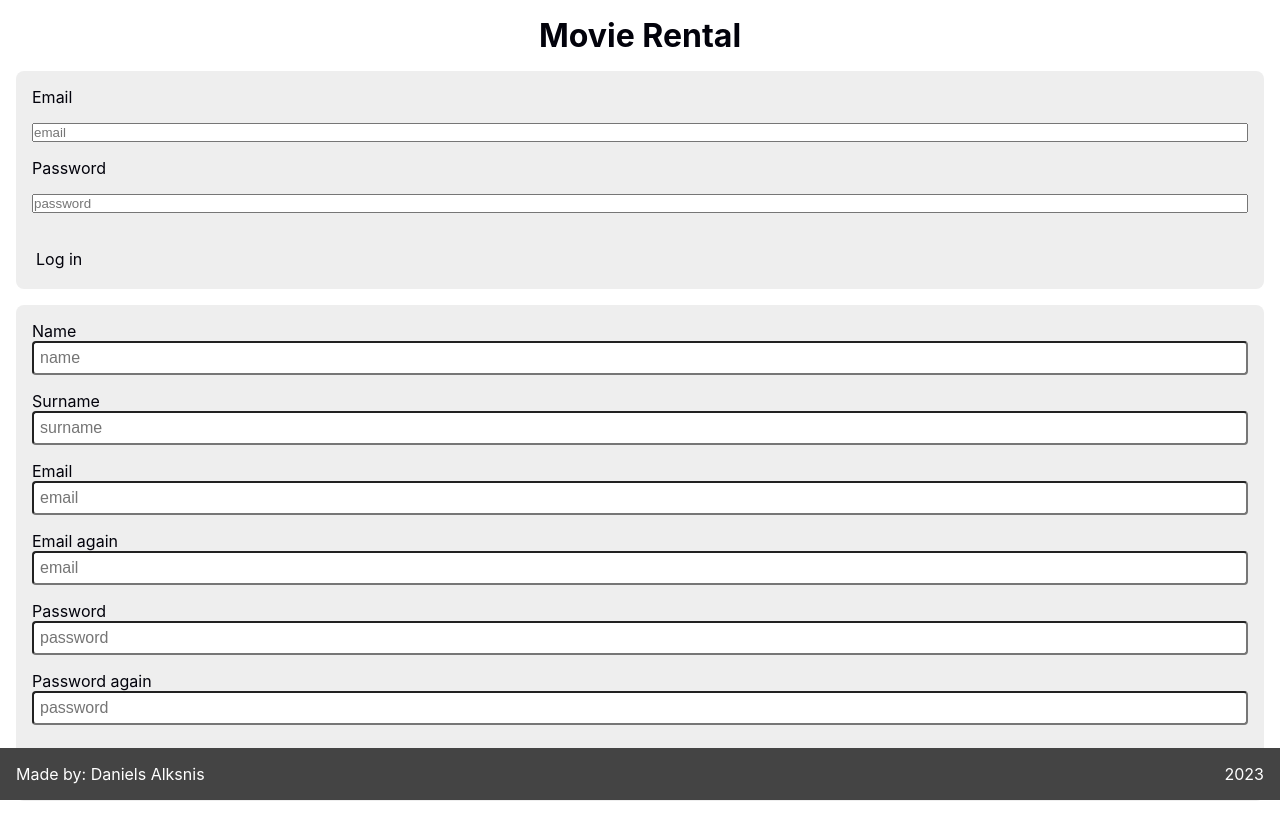
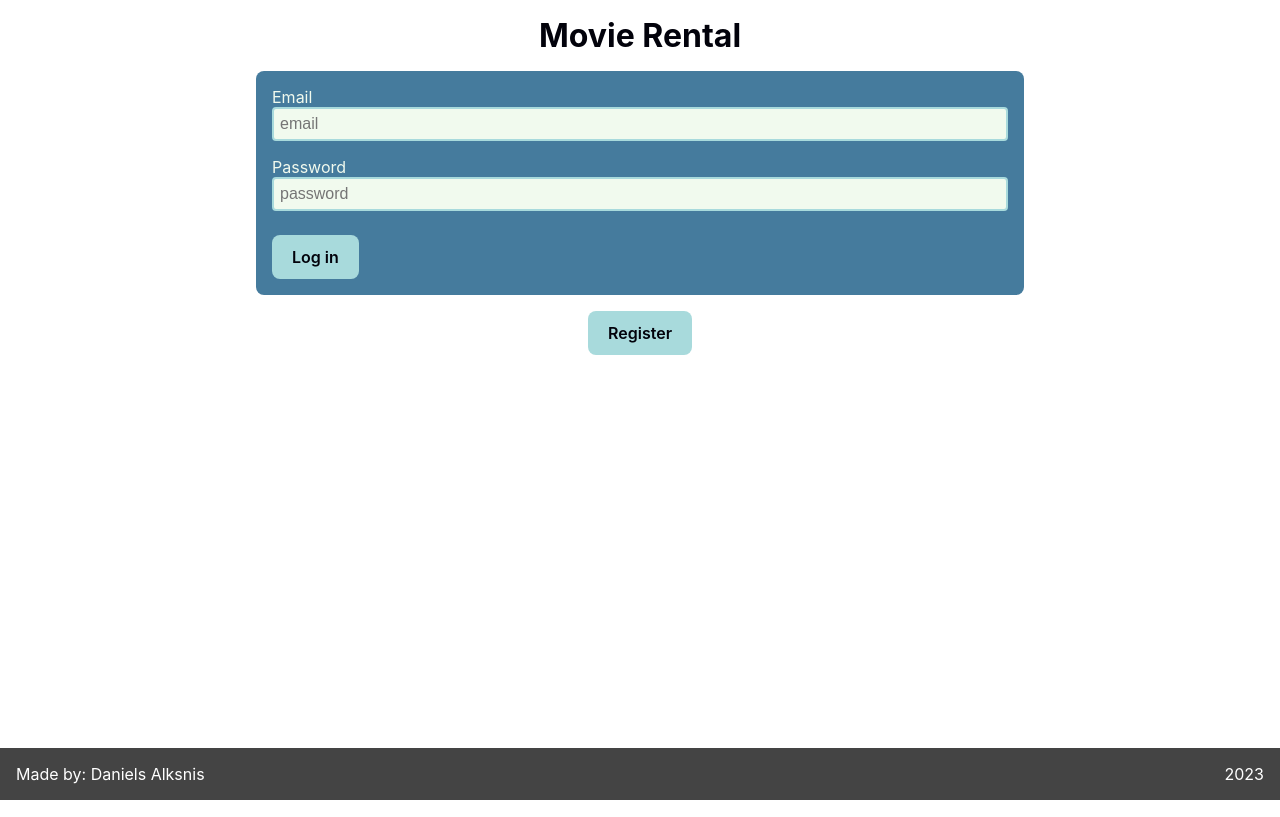
Before and after one commit to deimoss123/react-movie-app, a React (Vite) app: page /login in a window 1280 px wide. Built offline with nearby package versions, Linux system fonts and the light colour scheme.

Commit message:
Improve login page styling

```diff
--- a/src/routes/login.tsx
+++ b/src/routes/login.tsx
@@ -4,6 +4,7 @@ import { useEffect, useState } from 'react';
 import { YourMovie } from './your-movies';
 import useAuth from '../auth';
 import getRegisteredUsers from '../util/getRegisteredUsers';
+import Button from '../components/Button';
 
 function TextInput({
   name,
@@ -52,29 +53,6 @@ export interface InputFieldOptions {
 }
 
 const inputFields: InputFieldOptions[] = [
-  // {
-  //   name: 'loginEmail',
-  //   label: 'Email',
-  //   placeholder: 'email',
-  //   validateFunc: inputValue => {
-  //     if (!emailRegex.test(inputValue)) {
-  //       return { valid: false, msg: 'Invalid email' };
-  //     }
-  //     return { valid: true };
-  //   },
-  // },
-  // {
-  //   name: 'loginPassword',
-  //   label: 'Password',
-  //   placeholder: 'password',
-  //   type: 'password',
-  //   validateFunc: inputValue => {
-  //     if (inputValue.length < 2) {
-  //       return { valid: false, msg: 'Must be 8 or more symbols long' };
-  //     }
-  //     return { valid: true };
-  //   },
-  // },
   {
     name: 'name',
     label: 'Name',
@@ -166,6 +144,7 @@ export default function LoginPage() {
     password: '',
     passwordAgain: '',
   });
+  const [isRegisterOpen, setRegisterOpen] = useState(false);
   const { login, authed } = useAuth();
 
   useEffect(() => {
@@ -185,15 +164,16 @@ export default function LoginPage() {
     const foundUser = registeredUsers.find(
       user => user.email === formData.loginEmail
     );
+
     if (!foundUser) {
       // TODO: show that user is not registered
-      alert('user not registered');
+      alert('User not registered');
       return;
     }
 
     if (foundUser.password !== formData.loginPassword) {
       // TODO: incorrect password
-      alert('incorrect password');
+      alert('Incorrect password');
       return;
     }
 
@@ -207,7 +187,22 @@ export default function LoginPage() {
   const onSubmitRegister = (e: React.FormEvent) => {
     e.preventDefault();
 
-    // TODO: form validation
+    if (!isRegisterOpen) {
+      setRegisterOpen(true);
+      return;
+    }
+
+    let isValid = true;
+    for (const field of inputFields) {
+      const validateRes = field.validateFunc(formData[field.name], formData);
+      if (!validateRes.valid) {
+        isValid = false;
+        break;
+      }
+    }
+
+    if (!isValid) return;
+
     const newUser: User = {
       name: formData.name,
       surname: formData.surname,
@@ -226,9 +221,14 @@ export default function LoginPage() {
     });
   };
 
+  const openRegister = () => {
+    setRegisterOpen(true);
+  };
+
   return (
     <div className={styles.loginPage}>
       <form onSubmit={onSubmitLogin}>
+        <div className={styles.inputWrapper}>
           <TextInput
             name="loginEmail"
             label="Email"
@@ -236,6 +236,8 @@ export default function LoginPage() {
             onChange={handleInputChange}
             formData={formData}
           />
+        </div>
+        <div className={styles.inputWrapper}>
           <TextInput
             name="loginPassword"
             label="Password"
@@ -244,13 +246,23 @@ export default function LoginPage() {
             formData={formData}
             type="password"
           />
+        </div>
 
-        <button type="submit">Log in</button>
+        <Button text="Log in" type="submit" />
       </form>
+      {!isRegisterOpen ? (
+        <div className={styles.registerOpenWrapper}>
+          <Button text="Register" onClick={openRegister} />
+        </div>
+      ) : (
         <form onSubmit={onSubmitRegister}>
           {inputFields.map(field => {
-          const validation = field.validateFunc(formData[field.name], formData);
-          const isInvalid = !!formData[field.name].length && !validation.valid;
+            const validation = field.validateFunc(
+              formData[field.name],
+              formData
+            );
+            const isInvalid =
+              !!formData[field.name].length && !validation.valid;
 
             return (
               <div className={styles.inputWrapper}>
@@ -275,8 +287,9 @@ export default function LoginPage() {
               </div>
             );
           })}
-        <button type="submit">Register</button>
+          <Button text="Register" type="submit" />
         </form>
+      )}
     </div>
   );
 }
--- a/src/styles/loginPage.module.scss
+++ b/src/styles/loginPage.module.scss
@@ -1,6 +1,16 @@
+@use './globals.scss' as g;
+
 .loginPage {
+  max-width: 800px;
+  margin: 0 auto;
+
+  .registerOpenWrapper {
+    display: flex;
+    justify-content: center;
+  }
+
   form {
-    background-color: #eee;
+    background-color: g.$primary;
     display: flex;
     flex-direction: column;
     padding: 1rem;
@@ -8,36 +18,49 @@
     gap: 1rem;
     border-radius: 0.5rem;
 
+    label {
+      color: g.$light;
+    }
+
+    button {
+      margin-top: 0.5rem;
+    }
+
     .inputWrapper {
       position: relative;
       display: flex;
       flex-direction: column;
+      outline: none;
+
+      $red: #e63946;
+      $green: #6dfc6d;
 
       input {
+        color: g.$black;
+        background-color: g.$light;
+        transition: border 400ms;
+        outline: none;
         font-size: 1rem;
         padding: 0.375rem;
         border-radius: 4px;
+        border: 2px solid g.$secondary;
       }
 
       .invalidInput {
-        border: 2px solid red;
+        border: 2px solid $red;
       }
 
       .validInput {
-        border: 2px solid green;
+        border: 2px solid $green;
       }
 
       .errMsg {
-        color: red;
+        color: $red;
+        font-weight: 600;
         position: absolute;
-        font-size: 0.8rem;
+        font-size: 0.9rem;
         top: 3.25rem;
       }
     }
-
-    button[type='submit'] {
-      padding: 0.25rem;
-      margin-top: 1rem;
-    }
   }
 }
```
Lines whose indentation alone changed are shown as unchanged.
